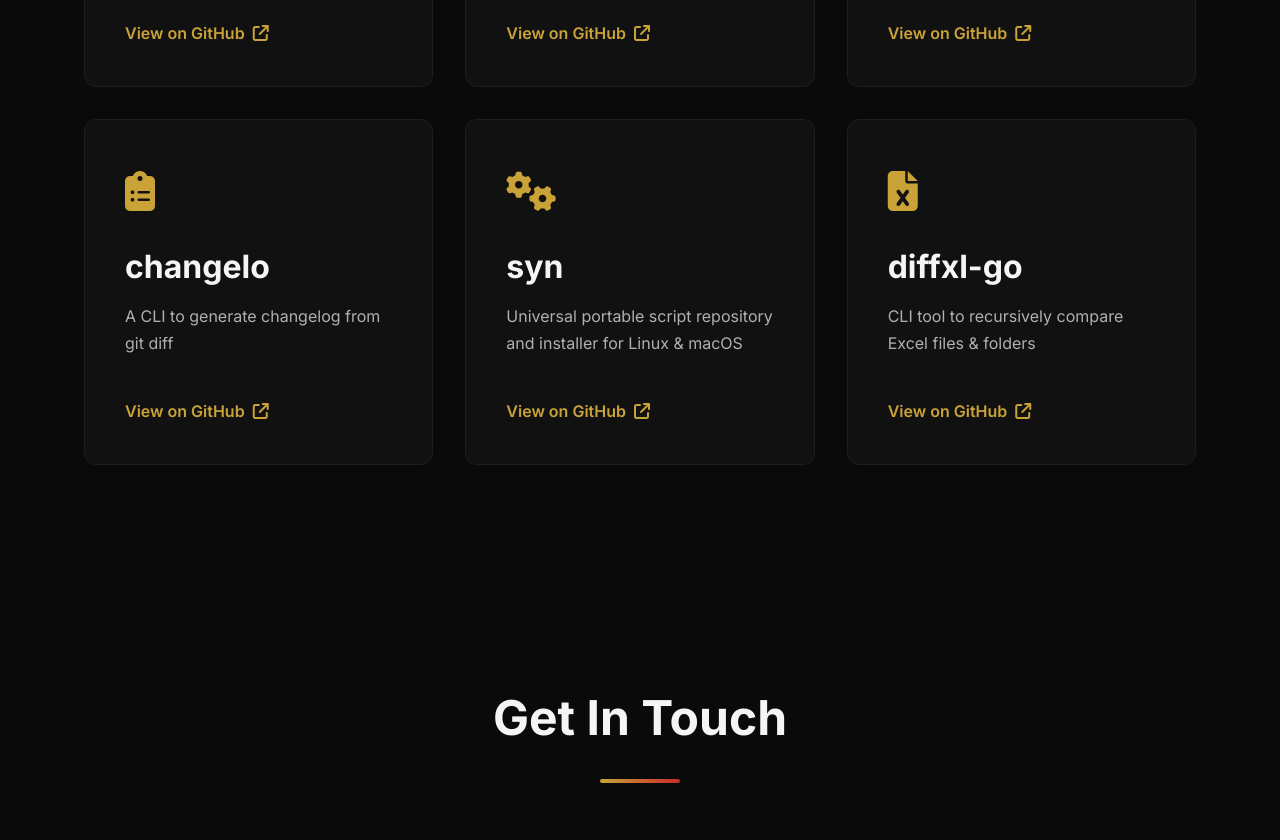
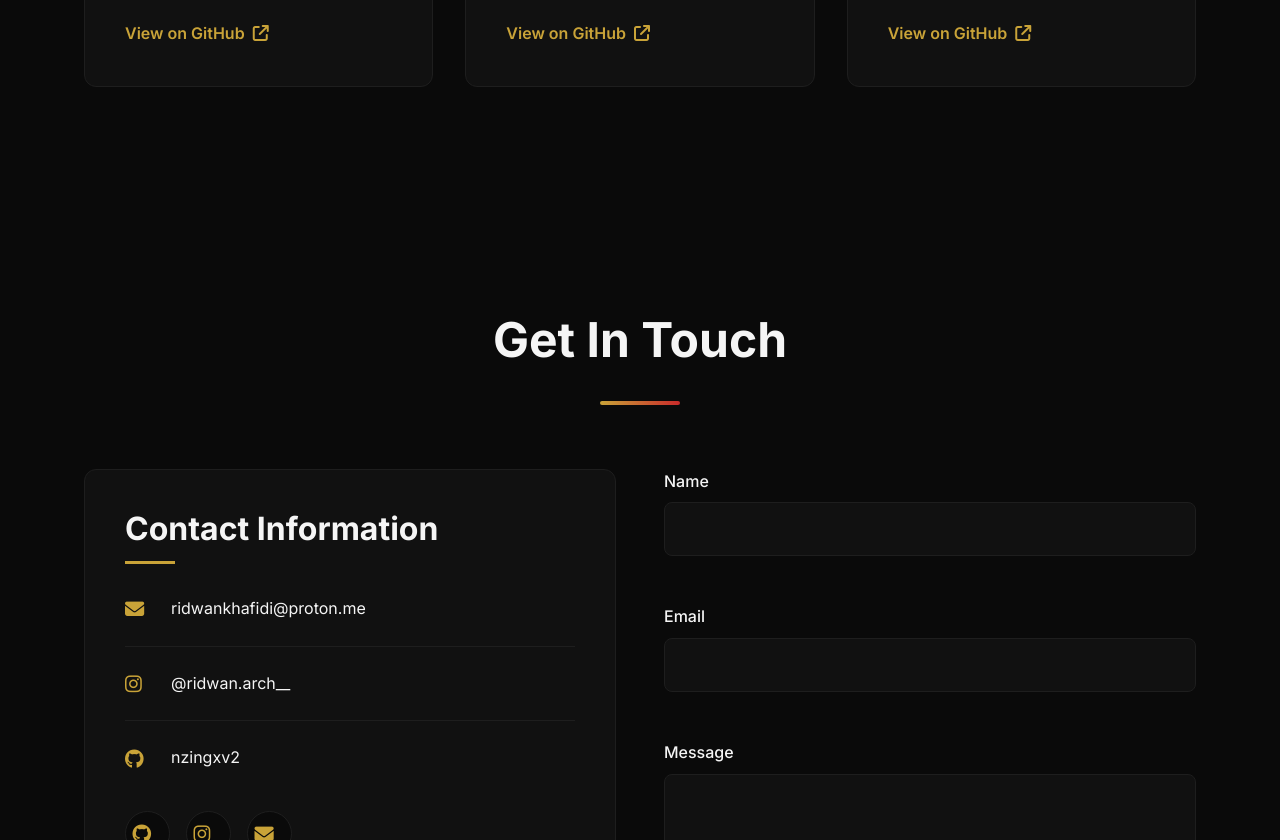
Before and after one commit to nzingxv2/mridwankhafidi, a plain HTML site: page index.html in a window 1280 px wide. Shown: the part 1960-2800 px from the top of the page. Drawn offline with nearby package versions, Linux system fonts and the light colour scheme.

Commit message:
Update index.html

```diff
--- a/index.html
+++ b/index.html
@@ -9,19 +9,10 @@
     <link rel="preconnect" href="https://fonts.gstatic.com" crossorigin>
     <link href="https://fonts.googleapis.com/css2?family=Inter:wght@300;400;500;600;700&display=swap" rel="stylesheet">
     <link rel="stylesheet" href="https://cdnjs.cloudflare.com/ajax/libs/font-awesome/6.4.0/css/all.min.css">
-        <script src="https://cdn.jsdelivr.net/npm/emailjs-com@3/dist/email.min.js"></script>
-        <script>
-            (function() {
-                emailjs.init("TAHTq0jJeaimxS9TT");
-            })();
-        </script>
 </head>
 <body>
     <nav class="navbar">
         <div class="container">
-                <div class="hamburger">
-                    <i class="fas fa-bars"></i>
-                </div>
             <a href="#hero" class="brand">nzingxv2</a>
             <ul class="nav-links">
                 <li><a href="#about">About</a></li>
@@ -33,6 +24,7 @@
             </button>
         </div>
     </nav>
+
     <section id="hero" class="hero">
         <div class="container">
             <div class="hero-content">
@@ -49,6 +41,7 @@
             <i class="fas fa-chevron-down"></i>
         </div>
     </section>
+
     <section id="about" class="about">
         <div class="container">
             <div class="section-header">
@@ -73,6 +66,7 @@
             </div>
         </div>
     </section>
+
     <section id="projects" class="projects">
         <div class="container">
             <div class="section-header">
@@ -80,7 +74,6 @@
                 <div class="accent-line"></div>
             </div>
             <div class="projects-grid">
-                    <!-- Project yang sudah ada -->
                 <div class="project-card reveal">
                     <div class="project-icon">
                         <i class="fas fa-puzzle-piece"></i>
@@ -91,6 +84,7 @@
                         View on GitHub <i class="fas fa-arrow-up-right-from-square"></i>
                     </a>
                 </div>
+
                 <div class="project-card reveal" data-delay="0.1s">
                     <div class="project-icon">
                         <i class="fas fa-book"></i>
@@ -101,6 +95,7 @@
                         View on GitHub <i class="fas fa-arrow-up-right-from-square"></i>
                     </a>
                 </div>
+
                 <div class="project-card reveal" data-delay="0.2s">
                     <div class="project-icon">
                         <i class="fas fa-toolbox"></i>
@@ -111,40 +106,10 @@
                         View on GitHub <i class="fas fa-arrow-up-right-from-square"></i>
                     </a>
                 </div>
-                    <!-- Project baru -->
-                    <div class="project-card reveal" data-delay="0.3s">
-                        <div class="project-icon">
-                            <i class="fas fa-clipboard-list"></i>
-                        </div>
-                        <h3>changelo</h3>
-                        <p>A CLI to generate changelog from git diff</p>
-                        <a href="https://github.com/nzingxv2/changelo" target="_blank" class="project-link">
-                        View on GitHub <i class="fas fa-arrow-up-right-from-square"></i>
-                        </a>
-                    </div>
-                    <div class="project-card reveal" data-delay="0.4s">
-                        <div class="project-icon">
-                            <i class="fas fa-cogs"></i>
-                        </div>
-                        <h3>syn</h3>
-                        <p>Universal portable script repository and installer for Linux & macOS</p>
-                        <a href="https://github.com/nzingxv2/syn" target="_blank" class="project-link">
-                        View on GitHub <i class="fas fa-arrow-up-right-from-square"></i>
-                        </a>
-                    </div>
-                    <div class="project-card reveal" data-delay="0.5s">
-                        <div class="project-icon">
-                            <i class="fas fa-file-excel"></i>
-                        </div>
-                        <h3>diffxl-go</h3>
-                        <p>CLI tool to recursively compare Excel files & folders</p>
-                        <a href="https://github.com/nzingxv2/diffxl-go" target="_blank" class="project-link">
-                        View on GitHub <i class="fas fa-arrow-up-right-from-square"></i>
-                        </a>
-                    </div>
             </div>
         </div>
     </section>
+
     <section id="contact" class="contact">
         <div class="container">
             <div class="section-header">
@@ -157,7 +122,7 @@
                     <ul>
                         <li>
                             <i class="fas fa-envelope"></i>
-                                <a href="mailto:riduwankhafidi@proton.me">riduwankhafidi@proton.me</a>
+                            <a href="mailto:ridwankhafidi@proton.me">ridwankhafidi@proton.me</a>
                         </li>
                         <li>
                             <i class="fab fa-instagram"></i>
@@ -180,6 +145,7 @@
                         </a>
                     </div>
                 </div>
+
                 <form id="contact-form" class="contact-form reveal" data-delay="0.2s">
                     <div class="form-group">
                         <label for="name">Name</label>
@@ -204,6 +170,7 @@
             </div>
         </div>
     </section>
+
     <footer class="footer">
         <div class="container">
             <div class="footer-content">
@@ -224,6 +191,7 @@
             </div>
         </div>
     </footer>
+
     <script src="js/script.js"></script>
 </body>
 </html>
```
Lines whose indentation alone changed are shown as unchanged.
